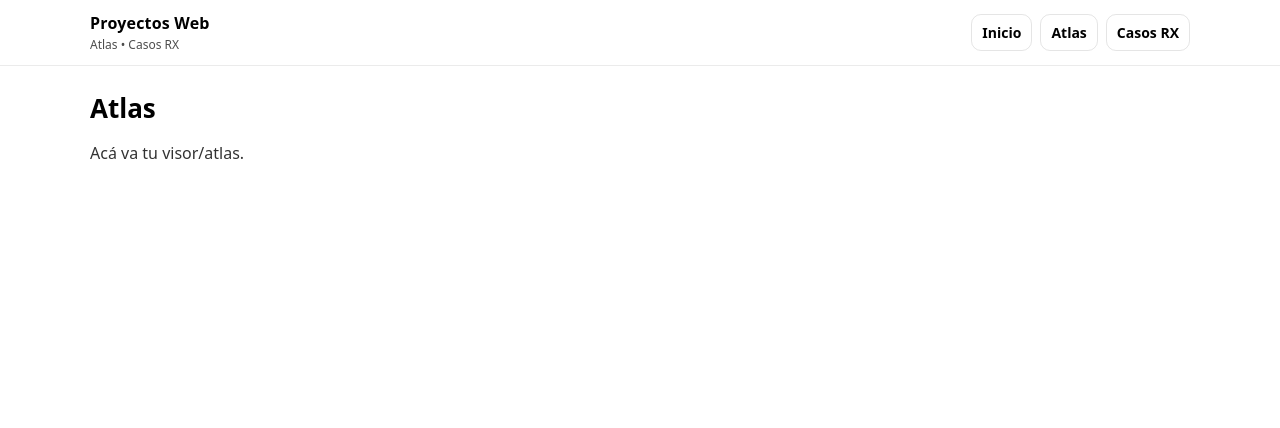
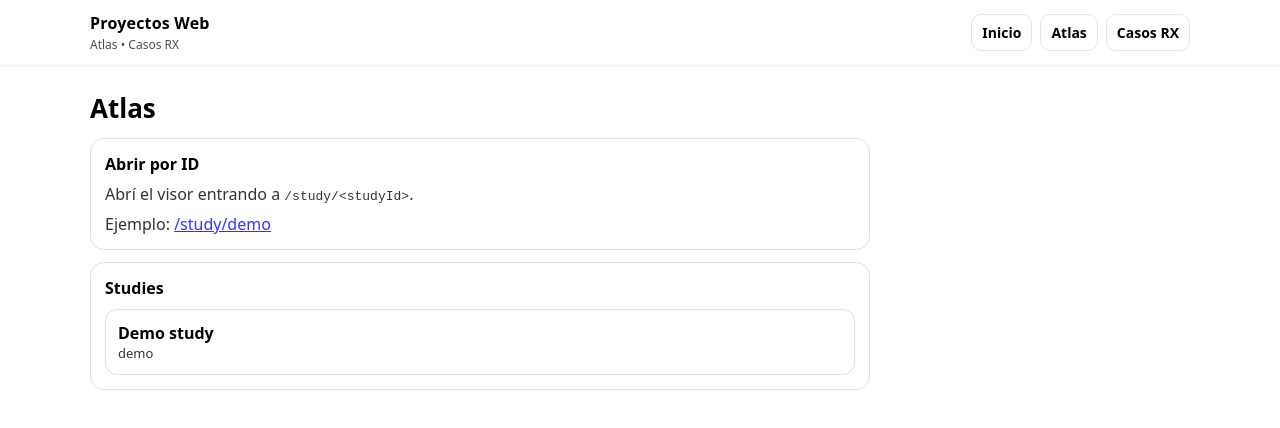
Before and after one commit to vcpolanco/atlas-radiology, a Next.js app: page /atlas in a window 1280 px wide. Shown: the top 428 px of the page. Built offline with nearby package versions, Linux system fonts and the light colour scheme.

Commit message:
Update home and routes

```diff
--- a/app/atlas/page.tsx
+++ b/app/atlas/page.tsx
@@ -1,8 +1,65 @@
+import Link from "next/link"
+
 export default function AtlasPage() {
+  // por ahora hardcodeado; después lo sacamos de un JSON o API
+  const studies = [
+    { id: "demo", title: "Demo study" },
+    // { id: "123", title: "Abdomen TC" },
+  ]
+
   return (
     <main>
-      <h1 style={{ fontSize: 26, margin: "8px 0" }}>Atlas</h1>
-      <p style={{ opacity: 0.8 }}>Acá va tu visor/atlas.</p>
+      <h1 style={{ fontSize: 26, margin: "8px 0 12px" }}>Atlas</h1>
+
+      <div style={{ display: "grid", gap: 12, maxWidth: 780 }}>
+        <div
+          style={{
+            border: "1px solid rgba(0,0,0,0.12)",
+            borderRadius: 14,
+            padding: 14,
+          }}
+        >
+          <div style={{ fontWeight: 800, marginBottom: 8 }}>Abrir por ID</div>
+          <p style={{ opacity: 0.8, margin: 0 }}>
+            Abrí el visor entrando a <code>/study/&lt;studyId&gt;</code>.
+          </p>
+          <p style={{ opacity: 0.8, margin: "8px 0 0" }}>
+            Ejemplo:{" "}
+            <Link href="/study/demo" style={{ textDecoration: "underline" }}>
+              /study/demo
+            </Link>
+          </p>
+        </div>
+
+        <div
+          style={{
+            border: "1px solid rgba(0,0,0,0.12)",
+            borderRadius: 14,
+            padding: 14,
+          }}
+        >
+          <div style={{ fontWeight: 800, marginBottom: 10 }}>Studies</div>
+          <div style={{ display: "grid", gap: 8 }}>
+            {studies.map((s) => (
+              <Link
+                key={s.id}
+                href={`/study/${s.id}`}
+                style={{
+                  textDecoration: "none",
+                  border: "1px solid rgba(0,0,0,0.12)",
+                  borderRadius: 12,
+                  padding: 12,
+                  color: "inherit",
+                  display: "block",
+                }}
+              >
+                <div style={{ fontWeight: 700 }}>{s.title}</div>
+                <div style={{ opacity: 0.8, fontSize: 13 }}>{s.id}</div>
+              </Link>
+            ))}
+          </div>
+        </div>
+      </div>
     </main>
   )
 }
```
